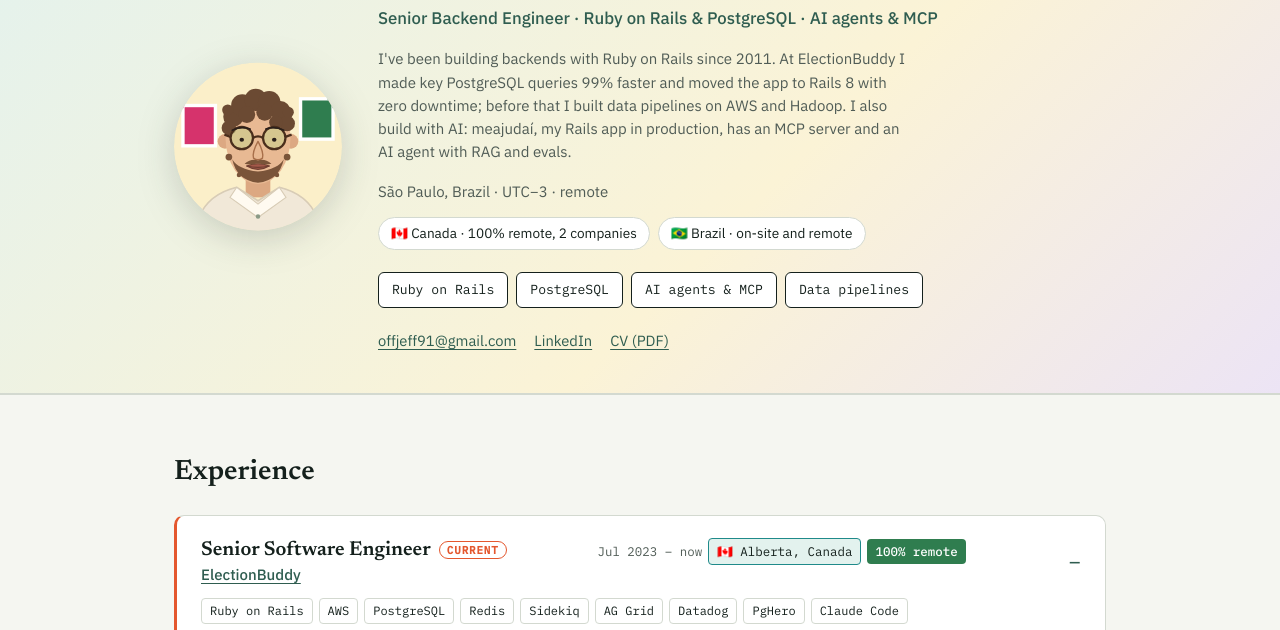
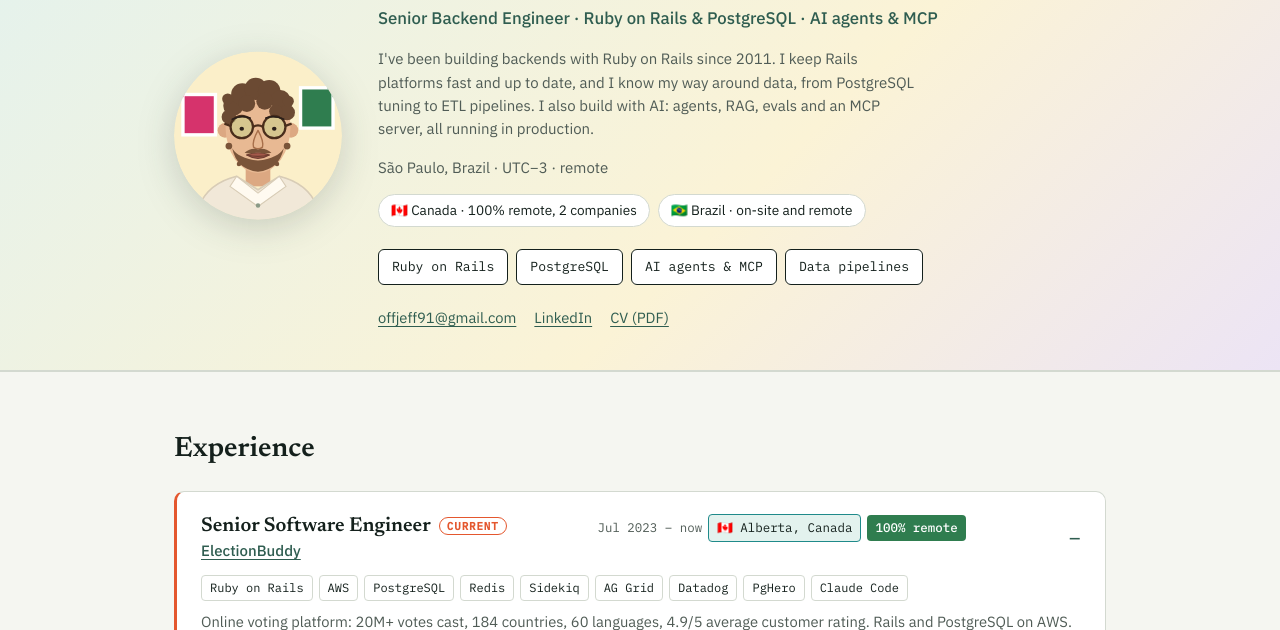
Before and after one commit to offjeff91/offjeff91.github.io, a plain HTML site: page index.html in a window 1280 px wide. Shown: the part 170-800 px from the top of the page. Drawn offline with Linux system fonts and the light colour scheme.

Commit message:
Make homepage intro big-picture: Rails, data, AI
Co-Authored-By: Claude Fable 5.2 <noreply@anthropic.com>
Claude-Session: https://claude.ai/code/session_015XArTgWTbNEtyBZtsQ2iyd

```diff
--- a/index.html
+++ b/index.html
@@ -203,7 +203,7 @@
     <div class="hero-text">
     <h1>Jefferson Fernandes</h1>
     <p class="role">Senior Backend Engineer · Ruby on Rails &amp; PostgreSQL · AI agents &amp; MCP</p>
-    <p class="intro">I've been building backends with Ruby on Rails since 2011. At ElectionBuddy I made key PostgreSQL queries 99% faster and moved the app to Rails 8 with zero downtime; before that I built data pipelines on AWS and Hadoop. I also build with AI: meajudaí, my Rails app in production, has an MCP server and an AI agent with RAG and evals.</p>
+    <p class="intro">I've been building backends with Ruby on Rails since 2011. I keep Rails platforms fast and up to date, and I know my way around data, from PostgreSQL tuning to ETL pipelines. I also build with AI: agents, RAG, evals and an MCP server, all running in production.</p>
     <p class="intro">São Paulo, Brazil · UTC−3 · remote</p>
     <div class="markets" aria-label="Markets worked in">
       <span class="market">🇨🇦 Canada · 100% remote, 2 companies</span>
```
